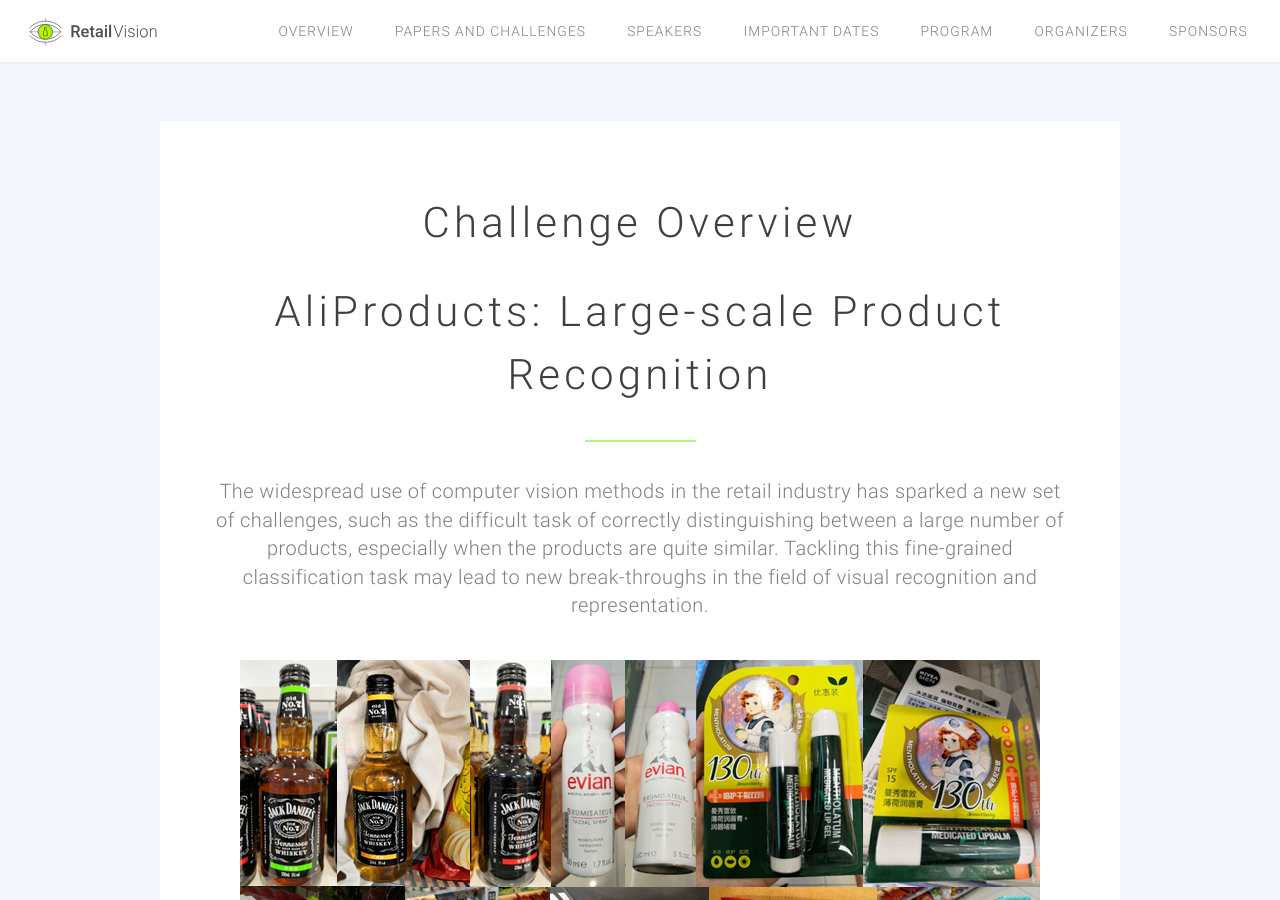
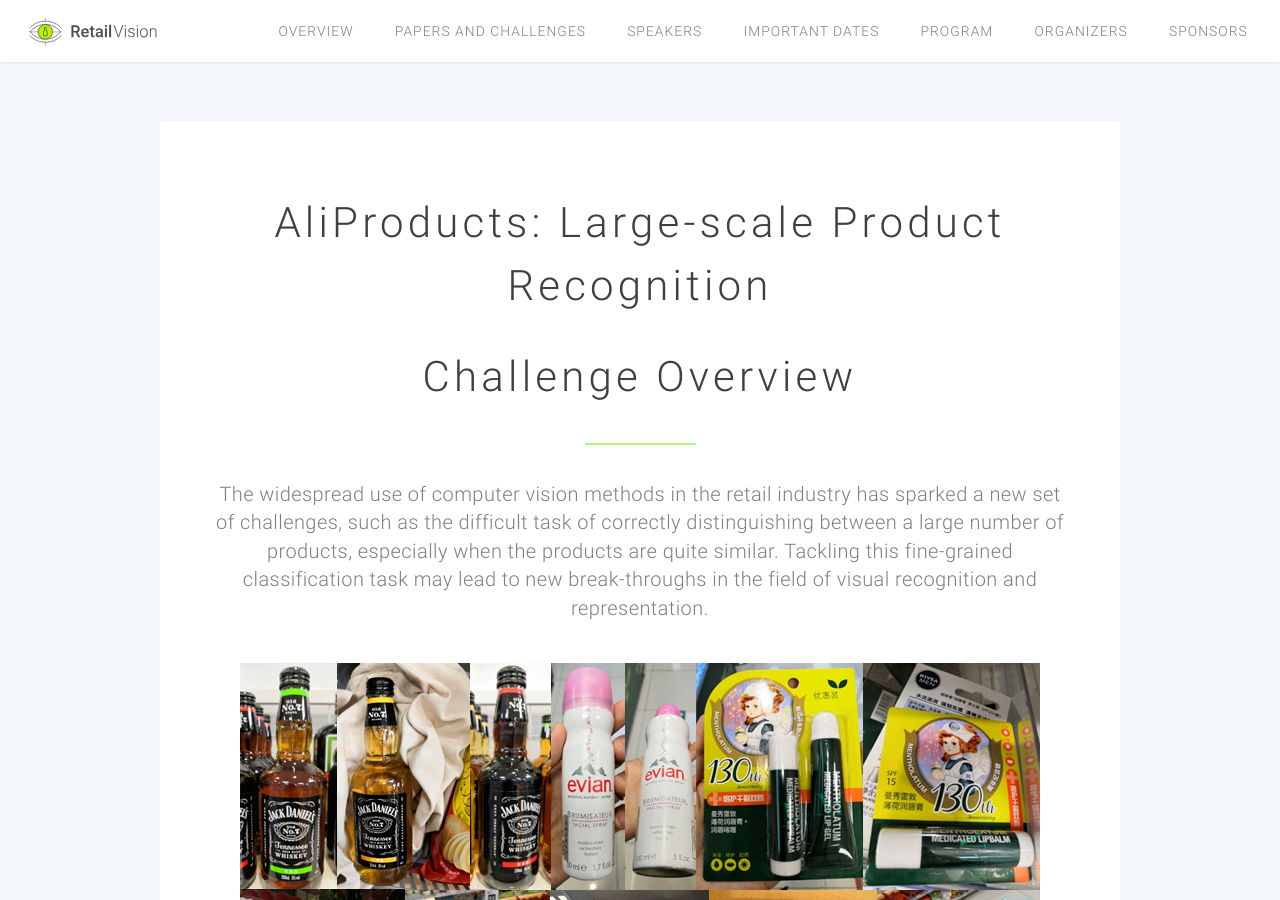
Before and after one commit to retailvisionworkshop/retailvisionworkshop.github.io, a Jekyll site: the page built from recognition_challenge_2020.html, in a window 1280 px wide and 900 px high. Built offline with Jekyll 4.4.1, drawn with Linux system fonts in a browser that asks for light colours; some of the changed text lies outside the part shown.

Commit message:
minor updates

```diff
--- a/index.html
+++ b/index.html
@@ -81,7 +81,7 @@
                     The world of retail takes the detection scenario to unexplored territories with millions of possible facets and hundreds of heavily crowded objects per image. This detection challenge is based on Trax’s data of supermarket shelves and pushes the limits of detection systems.
                     </p>
                     <a href="detection_challenge_2020" target="_blank" style="color:inherit;">
-                    <p id="challenge_button_frame">Go to challenge</p>
+                    <p id="challenge_button_frame">View challenge</p>
                     </a>
                 </section>
 
@@ -101,7 +101,7 @@
                     The AliProducts dataset consists of ∼3M images of ∼50K different products. The dataset covers many categories of daily commodities, including cosmetics, beverages, snacks, etc. The products are in SKU (Stock Keeping Unit) fine-grained level, and it may be difficult to distinguish between some of the products. Handling class imbalance and noisy training data are also highlights of this challenge.
                     </p>
                     <a href="recognition_challenge_2020" target="_blank" style="color:inherit;">
-                    <p id="challenge_button_frame">Go to challenge</p>
+                    <p id="challenge_button_frame">View challenge</p>
                     </a>
                 </section>
 
--- a/recognition_challenge_2020.html
+++ b/recognition_challenge_2020.html
@@ -8,10 +8,12 @@
 <!-- One -->
     <section class="wrapper style3 container special">
 
-                <header class="major">
-                    <h2 class="overview">Challenge Overview</h2>
-                </header>
-                <h2>AliProducts: Large-scale Product Recognition</h2>
+                <!-- <header class="major"> -->
+                    <!-- <h2 class="overview">Challenge Overview</h2> -->
+                <!-- </header> -->
+                <h2 id="challenge_overview_title">AliProducts: Large-scale Product Recognition</h2><br>
+                <h2>Challenge Overview</h2>
+
 
                 <div id="line_wrapper"><div id="major_line"></div></div>
 
@@ -47,8 +49,8 @@
                     This challenge includes a single track, where participants are invited to develop and train their methods using the AliProducts training set and finally test it on the corresponding test set. The challenge winners will receive prizes and may be invited to give a presentation at the <a href="/">CVPR2020 RetailVision workshop</a>.
                 </p>
 
-                <h3>Prizes [TBD]:</h3>
-                <div class="row" id="table_row">
+                <h3>Prizes: TBD</h3>
+                <!-- <div class="row" id="table_row">
                     <div class="6u" id="table_left">
                     1st
                     </div>
@@ -79,7 +81,7 @@
                     <div class="6u" id="table_right">
                     $1,000
                     </div>
-                </div>
+                </div>-->
     </section>
 
     <section class="wrapper style3 container special">
```
Also changed, not shown: detection_challenge_2020.html (+5 -4 lines).
